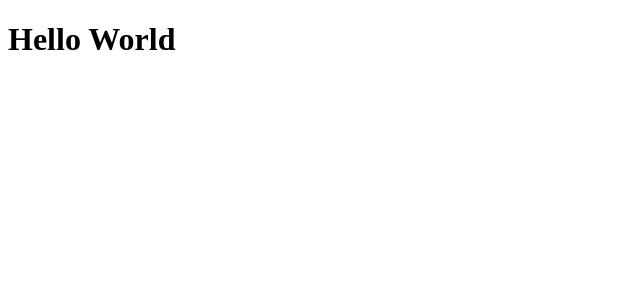
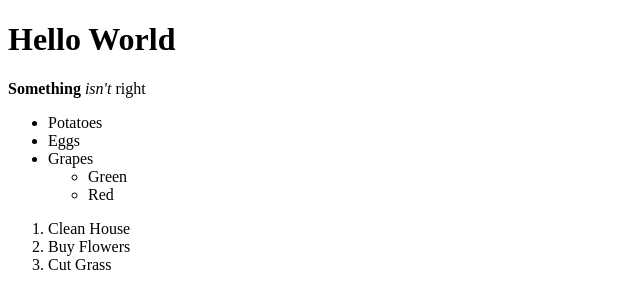
Before and after one commit to kristianhcode/git_test, a plain HTML site: page html-boilerplate/index.html in a window 1280 px wide. Shown: the whole page, without its empty margins (0-640 px from the left). Drawn offline with Linux system fonts and the light colour scheme.

Commit message:
index.html update "with pages, order, un lists

```diff
--- a/html-boilerplate/index.html
+++ b/html-boilerplate/index.html
@@ -4,8 +4,25 @@
     <meta charset="UTF-8">
     <title>My first Webpage</title>
   </head>
-
+<!-- This is my First Html Test -->
   <body>
     <h1>Hello World</h1>
+    <p> <strong>Something</strong> <em>isn't</em> right
+    </p>
+    <ul>
+        <li>Potatoes</li>
+        <li>Eggs</li>
+        <li>Grapes</li>
+            <ul>
+                <li>Green</li>
+                <li>Red</li>
+            </ul>
+    </ul>
+    <ol>
+        <li>Clean House</li>
+        <li>Buy Flowers</li>
+        <li>Cut Grass</li>
+    </ol>
+
   </body>
 </html>
```
Lines whose indentation alone changed are shown as unchanged.
